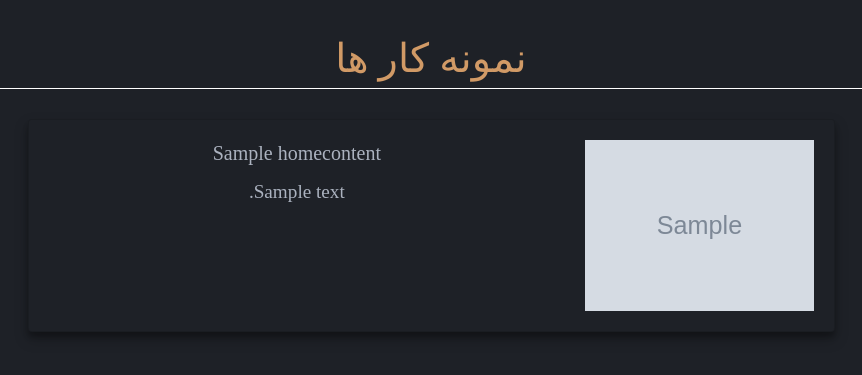
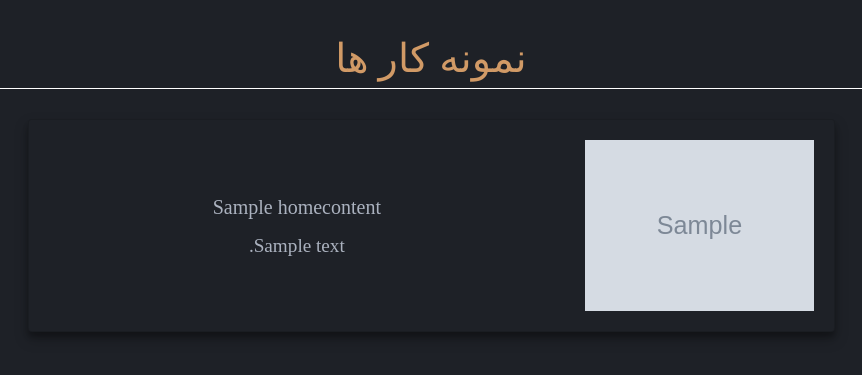
Before and after one commit to smsameet/SameetDjangoBlog, a Django app: page / in a window 1280 px wide. Shown: the part 66-441 px from the top of the page, without its empty margins (209-1071 px from the left). Run offline with Django 4.2, Linux system fonts and the light colour scheme; tables that the repository leaves empty hold one stand-in row (values such as "Sample post"); grey boxes marked "Sample" are stand-in pictures; some libraries are stand-ins or nearby versions.

Commit message:
updating article row style.

```diff
--- a/blog/static/blog/css/style.css
+++ b/blog/static/blog/css/style.css
@@ -103,6 +103,9 @@
 .pages:hover {
   color: var(--TextColor);
 }
+#article .row {
+  align-items: center;
+}
 /* elements */
 body {
 	margin: 0;
```
